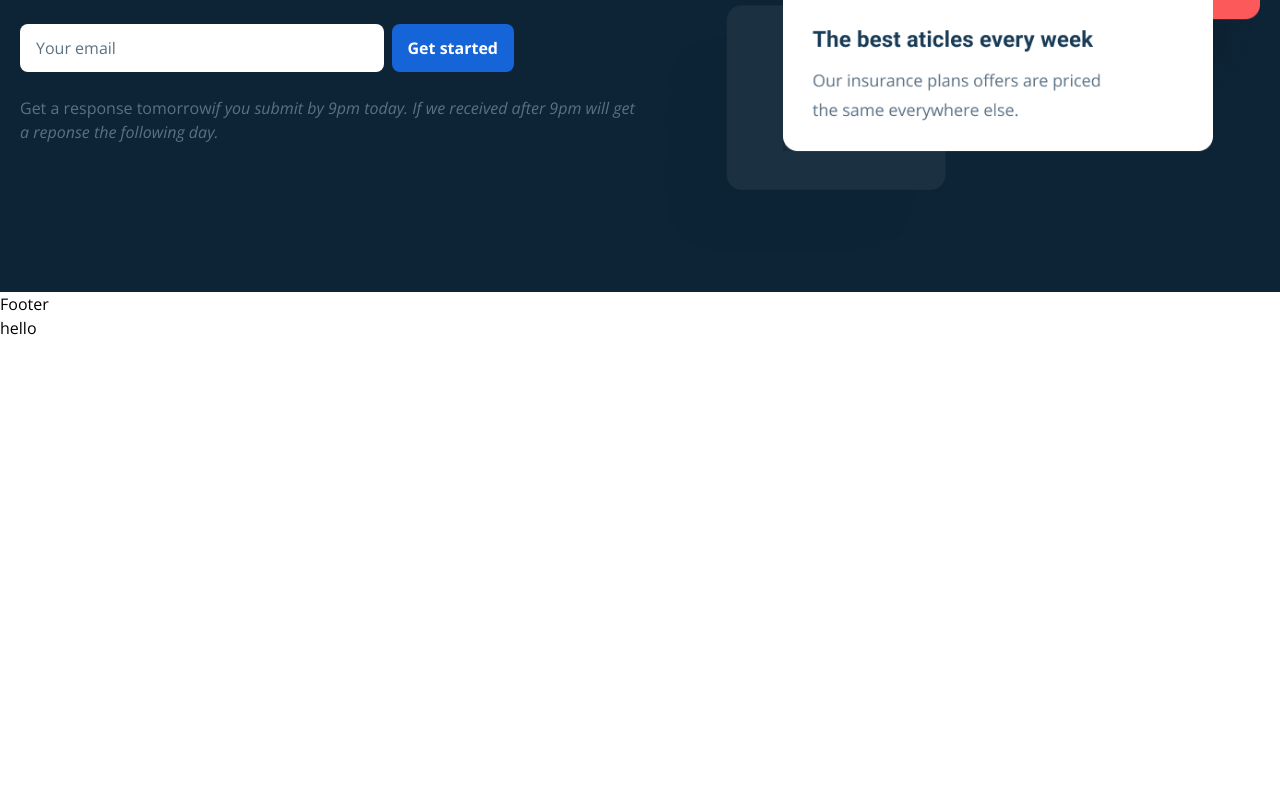
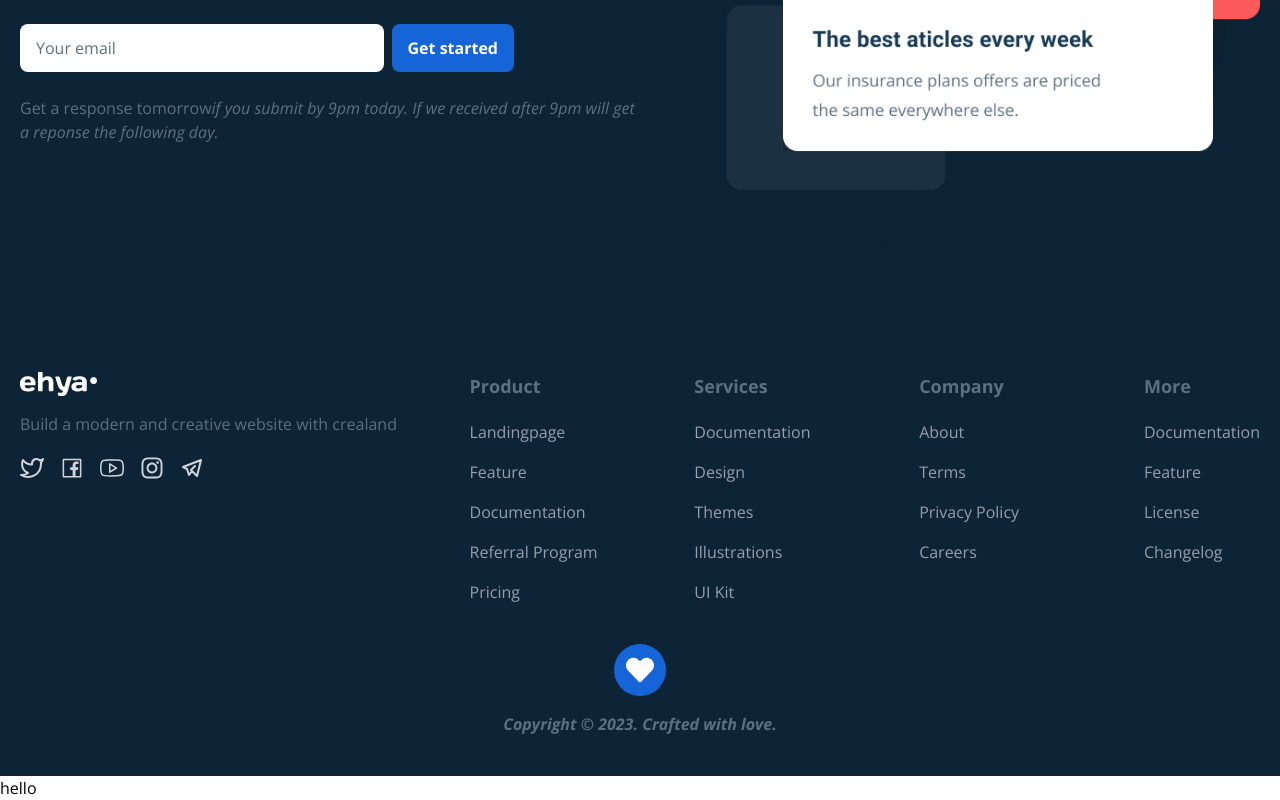
Before and after one commit to navedkhan012/blog, a React (Create React App) app in the folder frontend/: page / in a window 1280 px wide. Shown: the part 1491-2291 px from the top of the page. Before the commit the page ends 1831 px from the top, so only its background shows below. Built offline with nearby package versions, Linux system fonts and the light colour scheme.

Commit message:
8 footer

```diff
--- a/frontend/src/components/Footer.js
+++ b/frontend/src/components/Footer.js
@@ -1,4 +1,11 @@
 import React from "react";
+import images from "../constants/images";
+import { FaInstagram } from "react-icons/fa";
+import { TbBrandTelegram } from "react-icons/tb";
+import { SlSocialYoutube } from "react-icons/sl";
+import { AiOutlineFacebook } from "react-icons/ai";
+import { FiTwitter } from "react-icons/fi";
+import { FaHeart } from "react-icons/fa";
 
 /**
  * @author
@@ -6,7 +13,128 @@
  **/
 
 const Footer = (props) => {
-  return <div>Footer</div>;
+  return (
+    <section className="bg-dark-hard">
+      <footer className=" container mx-auto grid  grid-cols-10 px-5 py-10 gap-x-5 gap-y-10 md:pt-20 md:grid-cols-12 lg:grid-cols-10 lg:gap-x-10">
+        <div className=" col-span-5 md:col-span-4 lg:col-span-2">
+          <h3 className="text-dark-light font-bold md:text-lg ">Product</h3>
+          <ul className=" text-[#959EAD] text-sm mt-5 space-y-4 md:text-base">
+            <li>
+              <a href="/">Landingpage</a>
+            </li>
+            <li>
+              <a href="/">Feature</a>
+            </li>
+            <li>
+              <a href="/">Documentation</a>
+            </li>
+            <li>
+              <a href="/">Referral Program</a>
+            </li>
+            <li>
+              <a href="/">Pricing</a>
+            </li>
+          </ul>
+        </div>
+        <div className=" col-span-5 md:col-span-4 lg:col-span-2">
+          <h3 className=" text-dark-light font-bold md:text-lg">Services</h3>
+          <ul className=" text-[#959EAD] text-sm mt-5 space-y-4 md:text-base ">
+            <li>
+              <a href="/">Documentation</a>
+            </li>
+            <li>
+              <a href="/">Design</a>
+            </li>
+            <li>
+              <a href="/">Themes</a>
+            </li>
+            <li>
+              <a href="/">Illustrations</a>
+            </li>
+            <li>
+              <a href="/">UI Kit</a>
+            </li>
+          </ul>
+        </div>
+        <div className=" col-span-5 md:col-span-4 lg:col-span-2 md:col-start-5 lg:col-start-auto">
+          <h3 className=" text-dark-light font-bold md:text-lg">Company</h3>
+          <ul className=" text-[#959EAD] text-sm mt-5 space-y-4 md:text-base">
+            <li>
+              <a href="/">About</a>
+            </li>
+            <li>
+              <a href="/">Terms</a>
+            </li>
+            <li>
+              <a href="/">Privacy Policy</a>
+            </li>
+            <li>
+              <a href="/">Careers</a>
+            </li>
+          </ul>
+        </div>
+        <div className=" col-span-5 md:col-span-4 lg:col-span-2">
+          <h3 className=" text-dark-light font-bold md:text-lg">More</h3>
+          <ul className=" text-[#959EAD] text-sm mt-5 space-y-4 md:text-base">
+            <li>
+              <a href="/">Documentation</a>
+            </li>
+            <li>
+              <a href="/">Feature</a>
+            </li>
+            <li>
+              <a href="/">License</a>
+            </li>
+            <li>
+              <a href="/">Changelog</a>
+            </li>
+          </ul>
+        </div>
+
+        <div className=" col-span-10 md:order-first md:col-span-4">
+          <img src={images.whiteLogo} alt="logo" className="mx-auto md:mx-0" />
+          <p className=" text-center text-sm text-dark-light mt-4 md:text-left md:text-base">
+            Build a modern and creative website with crealand
+          </p>
+          <ul className=" flex justify-center items-center mt-5 space-x-4 text-gray-300 md:justify-start">
+            <li>
+              <a href="/">
+                <FiTwitter className="w-6 h-auto" />
+              </a>
+            </li>
+            <li>
+              <a href="/">
+                <AiOutlineFacebook className="w-6 h-auto" />
+              </a>
+            </li>
+            <li>
+              <a href="/">
+                <SlSocialYoutube className="w-6 h-auto" />
+              </a>
+            </li>
+            <li>
+              <a href="/">
+                <FaInstagram className="w-6 h-auto" />
+              </a>
+            </li>
+            <li>
+              <a href="/">
+                <TbBrandTelegram className="w-6 h-auto" />
+              </a>
+            </li>
+          </ul>
+        </div>
+        <div className="hidden md:flex flex-col items-center space-y-4 md:col-span-12">
+          <div className=" bg-primary text-white rounded-full p-3">
+            <FaHeart className="w-7 h-auto" />
+          </div>
+          <p className=" text-dark-light italic font-bold">
+            Copyright © 2023. Crafted with love.
+          </p>
+        </div>
+      </footer>
+    </section>
+  );
 };
 
 export default Footer;
--- a/frontend/src/constants/images.js
+++ b/frontend/src/constants/images.js
@@ -1,4 +1,5 @@
 import logo from "../assets/logo.png";
+import whiteLogo from "../assets/white-logo.png";
 import hero from "../assets/hero.png";
 import post1 from "../assets/posts/post1.jpg";
 import postProfileImage from "../assets/profile.png";
@@ -12,6 +13,7 @@
   postProfileImage,
   wave,
   facebookCard,
+  whiteLogo,
 };
 
 export default images;
```
Also changed, not shown: frontend/src/assets/white-logo.png (added).
